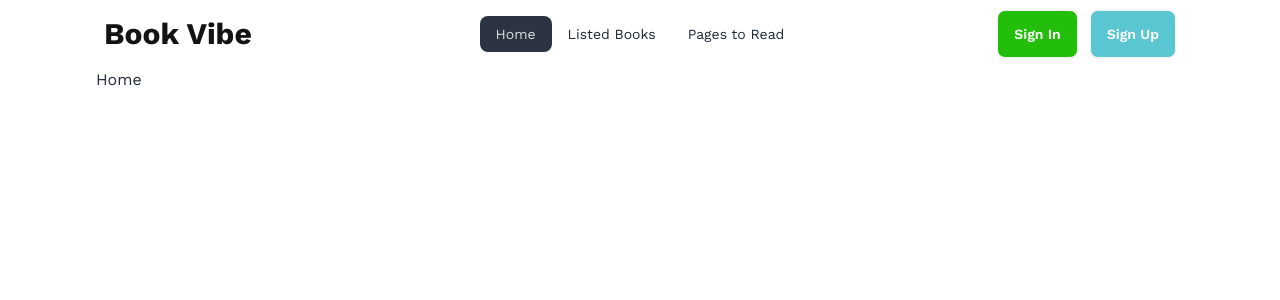
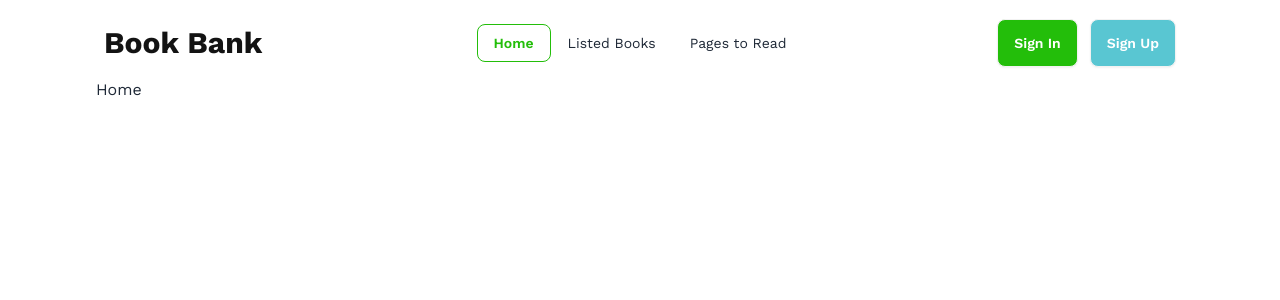
Before and after one commit to AdibHoque/PH-Assignment-8, a React (Vite) app: page / in a window 1280 px wide. Shown: the top 300 px of the page. Built offline with nearby package versions, Linux system fonts and the light colour scheme.

Commit message:
Perfected the Navbar

```diff
--- a/src/components/Navbar.jsx
+++ b/src/components/Navbar.jsx
@@ -1,16 +1,27 @@
 import {Link, NavLink} from "react-router-dom";
+import "../index.css";
 
 export default function NavBar() {
+  const navClass = ({isActive, isPending}) =>
+    isPending || isActive
+      ? "text-[#23BE0A] hover:text-[#23BE0A] border border-[#23BE0A] font-semibold"
+      : "border border-white";
   const links = (
     <>
       <li>
-        <NavLink to="/">Home</NavLink>
+        <NavLink to="/" className={navClass}>
+          Home
+        </NavLink>
       </li>
       <li>
-        <NavLink to="/listedbooks">Listed Books</NavLink>
+        <NavLink to="/listedbooks" className={navClass}>
+          Listed Books
+        </NavLink>
       </li>
       <li>
-        <NavLink to="/pagestoread">Pages to Read</NavLink>
+        <NavLink to="/pagestoread" className={navClass}>
+          Pages to Read
+        </NavLink>
       </li>
     </>
   );
@@ -18,10 +29,14 @@ export default function NavBar() {
     <div className="navbar bg-base-100">
       <div className="navbar-start">
         <div className="dropdown">
-          <div tabIndex={0} role="button" className="btn btn-ghost lg:hidden">
+          <div
+            tabIndex={0}
+            role="button"
+            className="p-2 mr-2 btn btn-ghost btn-md bg-[#23BE0A] lg:hidden"
+          >
             <svg
               xmlns="http://www.w3.org/2000/svg"
-              className="h-5 w-5"
+              className="size-8 text-white"
               fill="none"
               viewBox="0 0 24 24"
               stroke="currentColor"
@@ -41,10 +56,12 @@ export default function NavBar() {
             {links}
           </ul>
         </div>
-        <Link className="text-[#131313] font-bold text-3xl">Book Vibe</Link>
+        <Link className="text-[#131313] font-bold text-2xl lg:text-3xl leading-6">
+          Book Bank
+        </Link>
       </div>
       <div className="navbar-center hidden lg:flex">
-        <ul className="menu menu-horizontal px-1">{links}</ul>
+        <ul className="menu menu-horizontal px-2">{links}</ul>
       </div>
       <div className="navbar-end flex gap-3">
         <a className="btn text-white bg-[#23BE0A]">Sign In</a>
--- a/src/components/Root.jsx
+++ b/src/components/Root.jsx
@@ -4,7 +4,7 @@ import NavBar from "./Navbar";
 export default function Root() {
   return (
     <>
-      <div className="containter mx-auto px-2 lg:px-24">
+      <div className="containter mx-auto my-2 px-2 lg:px-24">
         <NavBar></NavBar>
         <Outlet></Outlet>
       </div>
--- a/src/index.css
+++ b/src/index.css
@@ -6,3 +6,6 @@
 * {
   font-family: "Work Sans", sans-serif;
 }
+.active {
+  background-color: aqua;
+}
```
